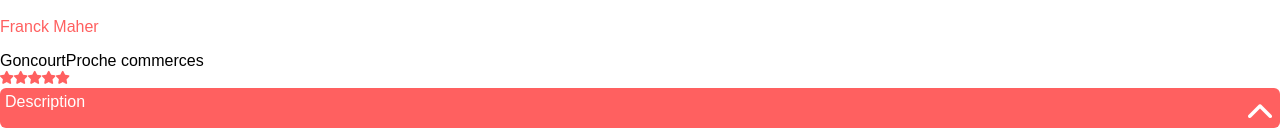
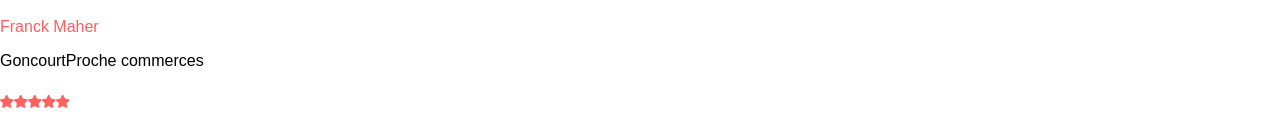
Before and after one commit to berenisse1/my-app, a React (Create React App) app: page /logements/0979876d in a window 1280 px wide. Shown: the part 965-1099 px from the top of the page. Built offline with nearby package versions, Linux system fonts and the light colour scheme.

Commit message:
rate container update

```diff
--- a/src/components/Rate/Rate.jsx
+++ b/src/components/Rate/Rate.jsx
@@ -1,4 +1,3 @@
-
 import React from 'react';
 import "../../styles/Rate.css";
 import fullStar from "../../assets/fullStar.png";
--- a/src/styles/Rate.css
+++ b/src/styles/Rate.css
@@ -1,3 +1,5 @@
-.rate-cotainer {
+.rate-container {
     color: #ff6060;
+    margin-top: 24px;
+    margin-bottom: 24px;
 }
```
